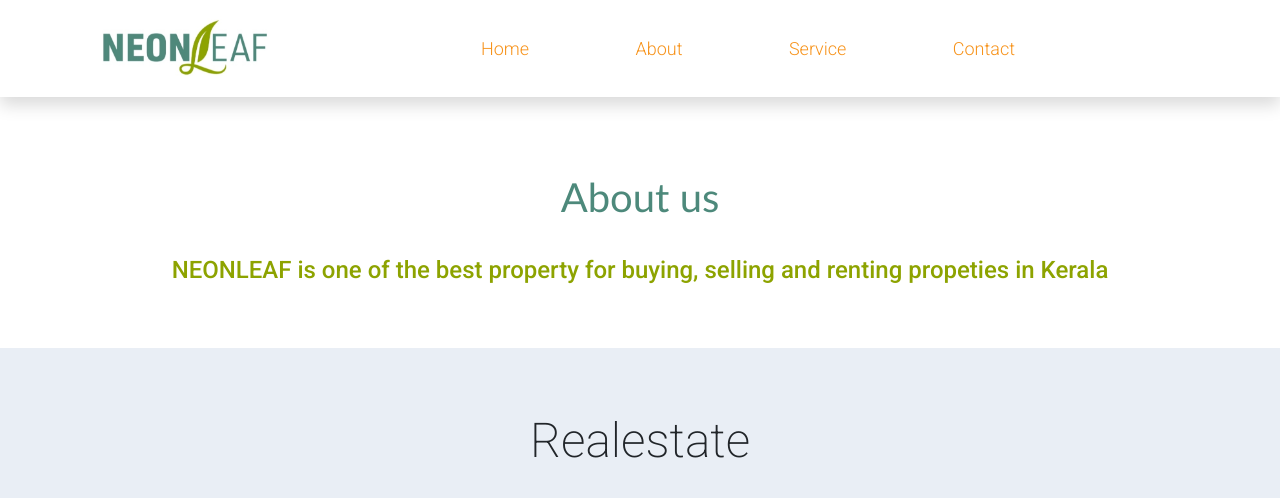
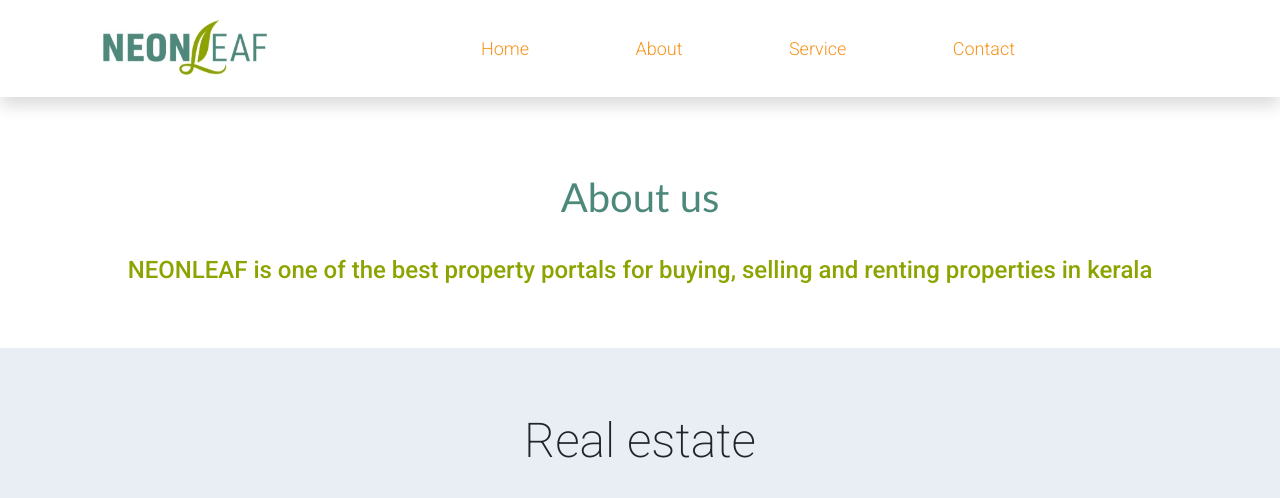
Before and after one commit to muhammedjavadksd/neonleaf.com, a plain HTML site: page index.html in a window 1280 px wide. Shown: the top 498 px of the page. Drawn offline with Linux system fonts and the light colour scheme.

Commit message:
Update index.html

```diff
--- a/index.html
+++ b/index.html
@@ -128,7 +128,7 @@
             About us
         </h1><br>
         <div class="row">
-            <h4 style="color: #8da300;">NEONLEAF is one of the best property for buying, selling and renting propeties in Kerala</h4>
+            <h4 style="color: #8da300;">NEONLEAF is one of the best property portals for buying, selling and renting properties in kerala</h4>
         </div>
         </div>
         </div>
@@ -171,7 +171,7 @@
         <div class="container py-5">
             <div class="row text-center py-3">
                 <div class="col-lg-6 m-auto">
-                    <h1 class="h1">Realestate</h1>
+                    <h1 class="h1">Real estate</h1>
                     <p>
 
                     </p>
```
